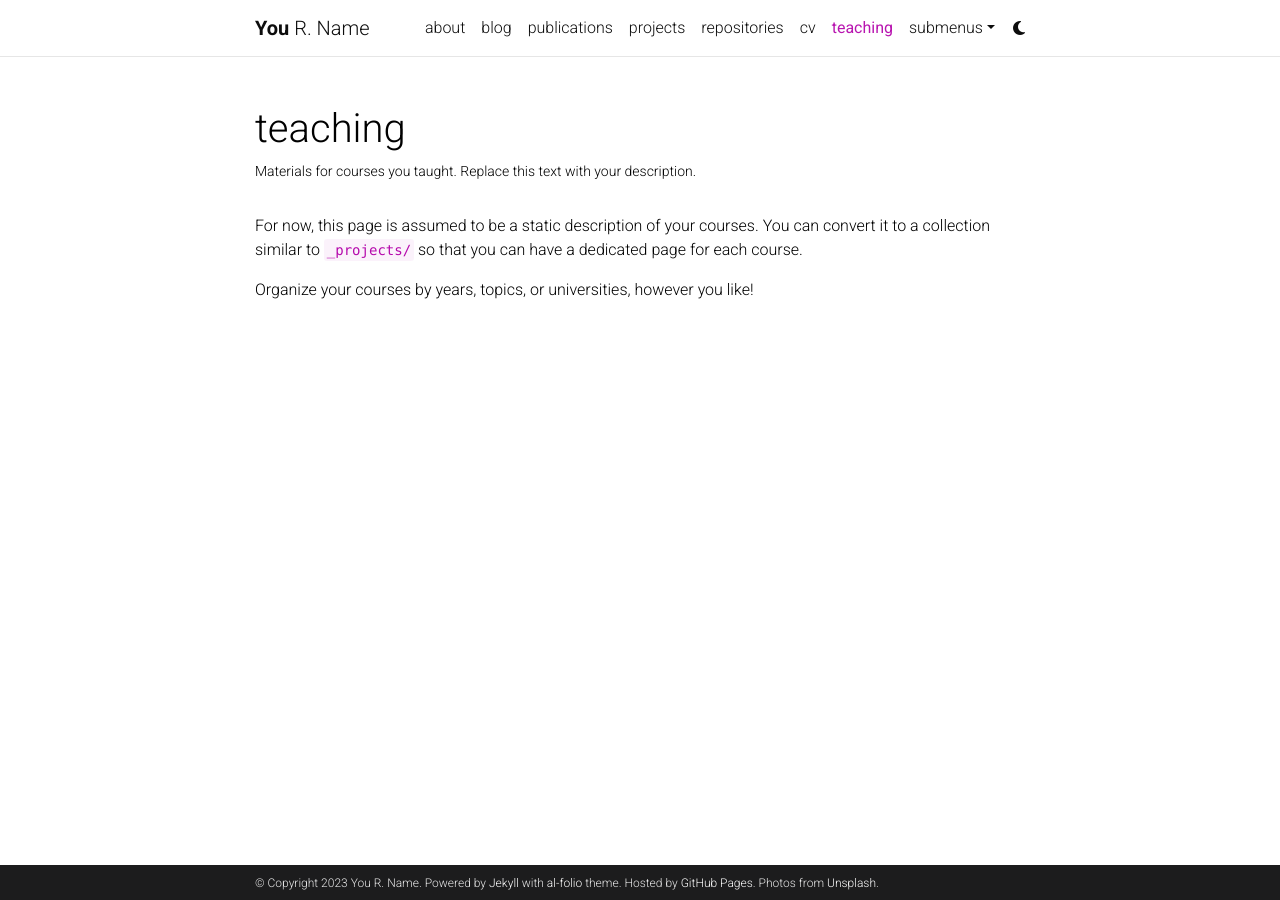
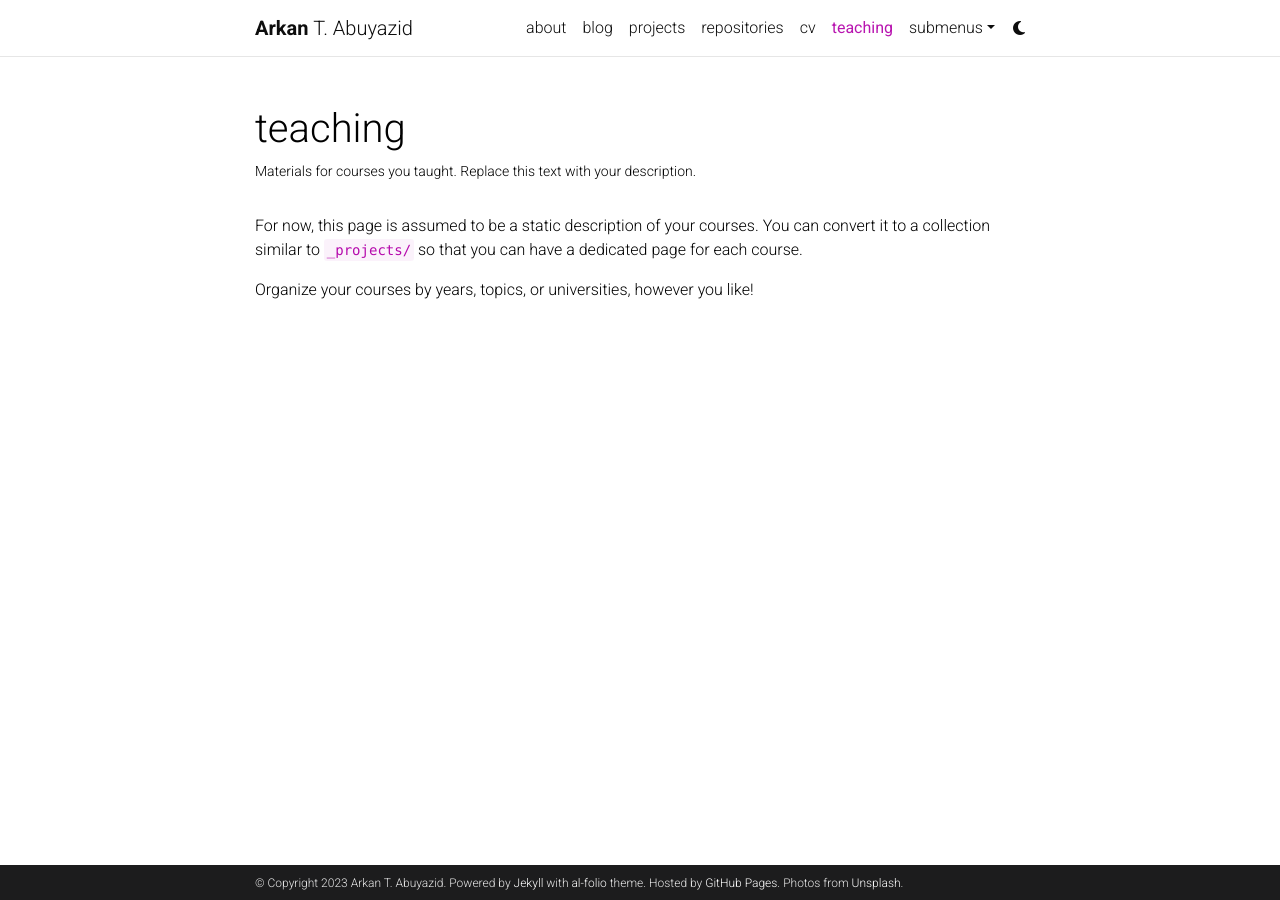
Before and after one commit to aabuyazid/aabuyazid.github.io, a Jekyll site: the page built from _pages/teaching.md, in a window 1280 px wide. Built offline with Jekyll 4.4.1, drawn with Linux system fonts in a browser that asks for light colours; comment, search, counter and statistics services are not loaded; a style sheet for code colours, icons or effects is not loaded.

Commit message:
Preliminary changes

```diff
--- a/_config.yml
+++ b/_config.yml
@@ -3,10 +3,10 @@
 # -----------------------------------------------------------------------------
 
 title: blank # the website title (if blank, full name will be used instead)
-first_name: You
-middle_name: R.
-last_name: Name
-email: you@example.com
+first_name: Arkan
+middle_name: T.
+last_name: Abuyazid
+email: arkan.2.abuyazid@gmail.com
 description: > # the ">" symbol means to ignore newlines until "footer_text:"
   A simple, whitespace theme for academics. Based on [*folio](https://github.com/bogoli/-folio) design.
 footer_text: >
@@ -71,11 +71,11 @@ og_image: # The site-wide (default for all links) Open Graph preview image
 # Social integration
 # -----------------------------------------------------------------------------
 
-github_username: # your GitHub user name
+github_username: ArkanDH # your GitHub user name
 gitlab_username: # your GitLab user name
 twitter_username: # your Twitter handle
 mastodon_username: # your mastodon instance+username in the format instance.tld/@username
-linkedin_username: # your LinkedIn user name
+linkedin_username: arkan_abuyazid # your LinkedIn user name
 telegram_username: # your Telegram user name
 scholar_userid: # your Google Scholar ID
 semanticscholar_id: # your Semantic Scholar ID
```
Also changed, not shown: _pages/about.md (+2 -1 lines), _pages/.publications.md (renamed from _pages/publications.md).
